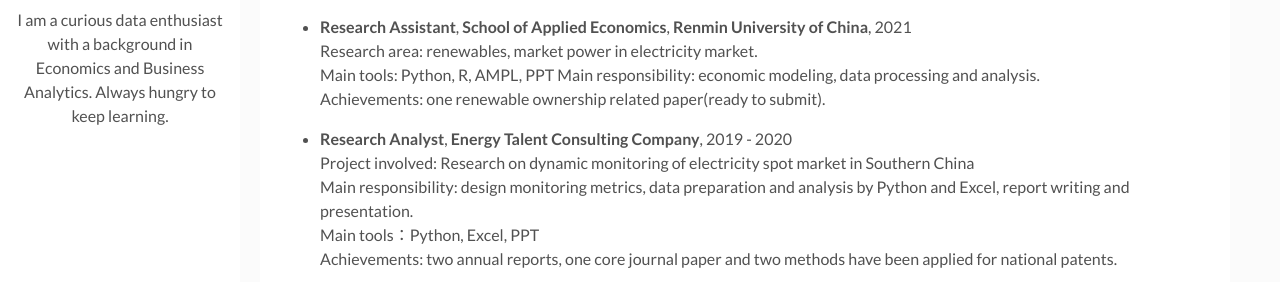
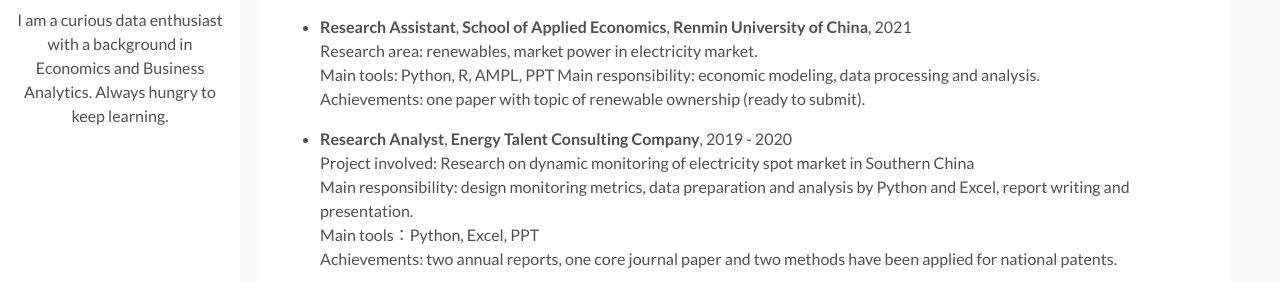
Before and after one commit to jing042323/jing-long, a Jekyll site: the page built from _posts/2021-09-06-about-me.markdown, in a window 1280 px wide and 900 px high, scrolled down 1119 px. Shown: the part 171-453 px from the top of the window. Built offline with Jekyll 4.4.1, drawn with Linux system fonts in a browser that asks for light colours; comment, search, counter and statistics services are not loaded; some of the changed text lies outside the part shown.

Commit message:
update aboutme

```diff
--- a/_posts/2021-09-06-about-me.markdown
+++ b/_posts/2021-09-06-about-me.markdown
@@ -28,7 +28,7 @@
 Research area: renewables,  market power in electricity market.
 Main tools: Python, R, AMPL, PPT
 Main responsibility: economic modeling, data processing and analysis.
-Achievements: one renewable ownership related paper(ready to submit).
+Achievements: one paper with topic of renewable ownership (ready to submit).
 
 - **Research Analyst**, **Energy Talent Consulting Company**, 2019 \- 2020
 Project involved: Research on dynamic monitoring of electricity spot market in Southern China
```
Also changed, not shown: other parts of _posts/2021-09-06-about-me.markdown (+1 -1 lines).
